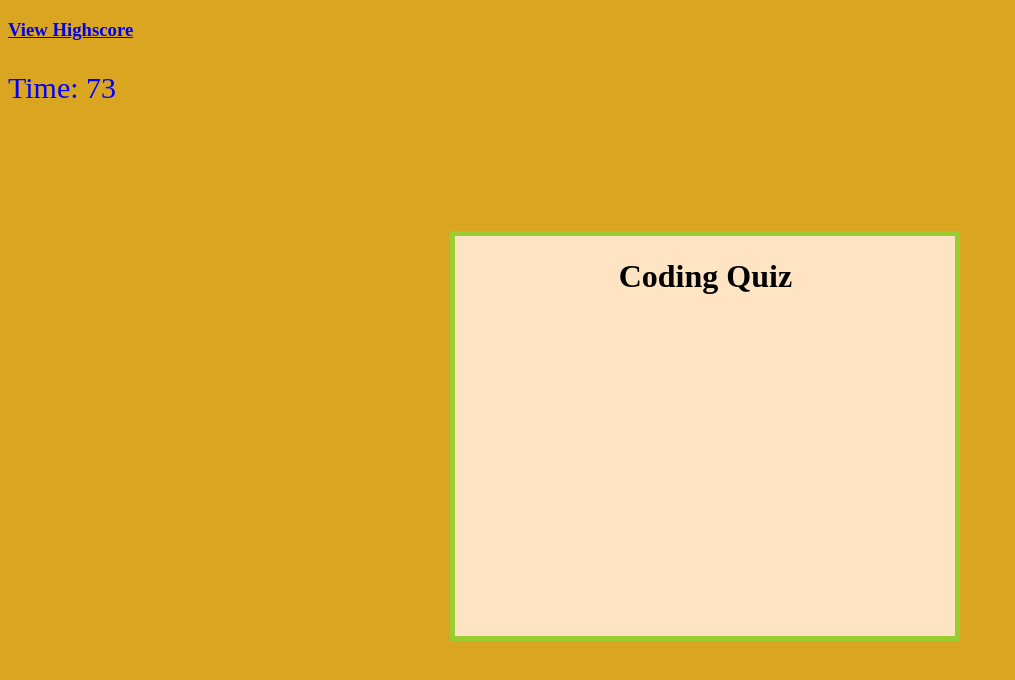
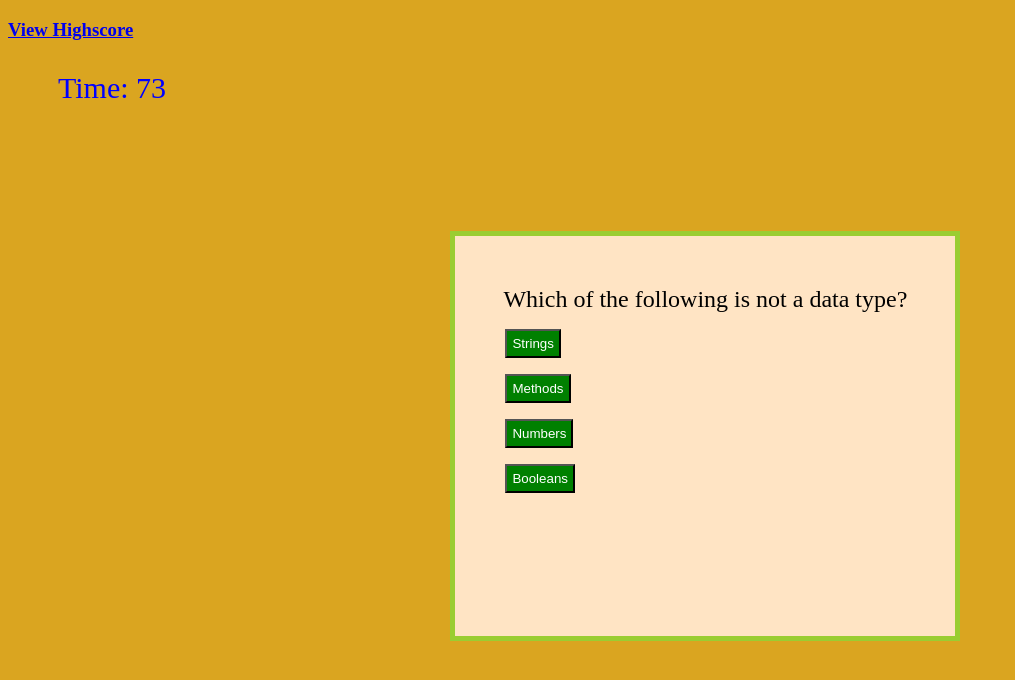
Before and after one commit to jceb30198/Code_Quiz, a plain HTML site: page index.html in a window 1280 px wide. Both pictures are taken after a click on the button "Start". Shown: the whole page, without its empty margins (0-1015 px from the left). Drawn offline with Linux system fonts and the light colour scheme.

Commit message:
Finished loop but having trouble with confirmation click.

```diff
--- a/scripts.js
+++ b/scripts.js
@@ -5,7 +5,6 @@ var ansChoiceDiv = document.querySelector("#answer-choice");
 var startBtn = document.querySelector("#start-button");
 var timerSec = 75;
 var score = 0;
-var answerList = document.createElement("ul");
 
 console.log(ansChoiceDiv); // Test
 
@@ -40,9 +39,7 @@ var questionsArr = [
 
 console.log(questionsArr[3].answerChoices[2]); // Test
 
-
 // Even listener for start button
-
 startBtn.addEventListener("click", function() {
 
     startBtn.style.display = "none"
@@ -59,10 +56,29 @@ startBtn.addEventListener("click", function() {
     }, 1000);
 
     console.log(timerSec);
+    nextQuestAns();
 });
 
-// Function to bring in questions
 
+// Function to bring in questions and answer choices.
 function nextQuestAns() {
 
+    // Loop for questions
+    for(var i = 0; i < questionsArr.length; i++) {
+        questBox.textContent = questionsArr[i].question;
+        var ansText = questionsArr[i].answerChoices;
+
+        console.log(questionsArr[i].question); // Test
+        console.log(questionsArr[i].answerChoices); //Test
+    }
+
+    // Loop to create buttons for answer choices for each question
+    ansText.forEach(function (button) {
+        var p = document.createElement("p");
+        var btnEl = document.createElement("button");
+        btnEl.textContent = button;
+        ansChoiceDiv.appendChild(p);
+        p.appendChild(btnEl);
+    })
+
 }
--- a/style.css
+++ b/style.css
@@ -2,9 +2,20 @@ body {
     background-color: goldenrod;
 }
 
-header p {
+header p{
     font-size: 30px;
     color: blue;
+}
+
+button {
+    background-color: green;
+    color: white;
+    padding: 5px;
+}
+
+p {
+    text-align: left;
+    margin-left: 50px;
 }
 
 #container {
@@ -27,3 +38,8 @@ header p {
 #start-button:hover {
     opacity: 75%;
 }
+
+#question-box {
+    margin-top: 50px;
+    font-size: x-large;
+}
```
